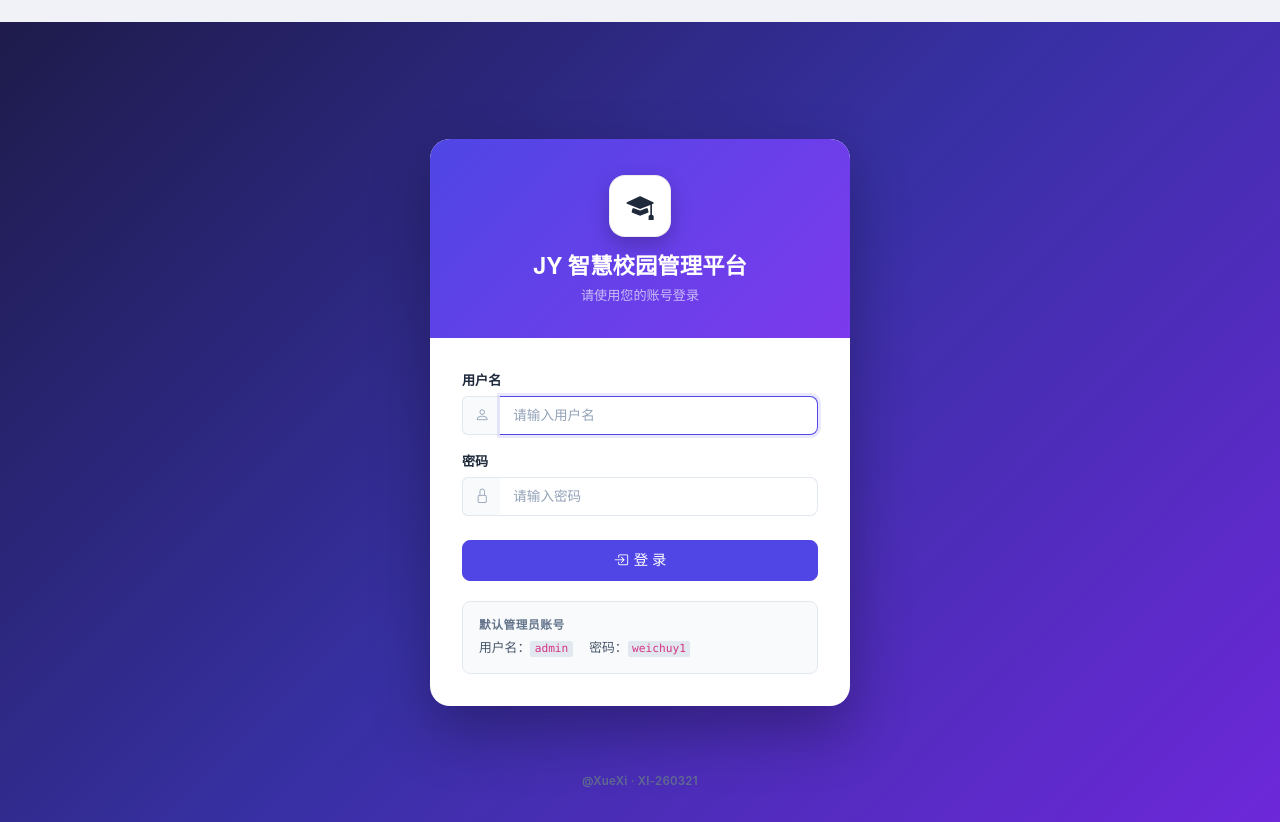
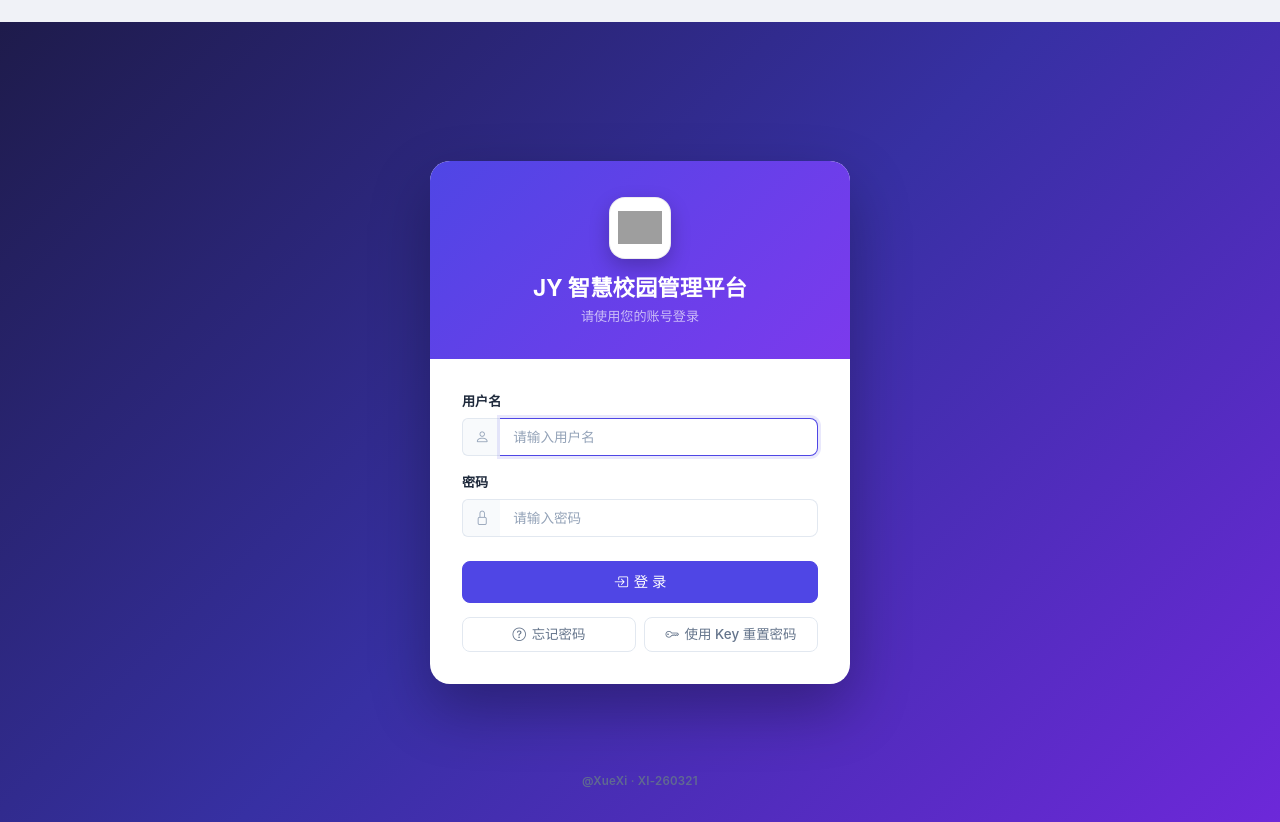
Before and after one commit to weichuyi/jystudent, a Flask app: page /login in a window 1280 px wide. Run offline with Flask 3, Linux system fonts and the light colour scheme; grey boxes are pictures that could not be loaded.

Commit message:
将登录图标替换为标志；添加密码操作
在登录页头部中，将学位帽图标替换为站点标志图片（static/images/logo.png）。删除显示默认管理员凭据的内联区块，并添加两个响应式按钮，分别链接到 forgot_password 和 reset_password_with_key 路由（样式为带图标的次要轮廓按钮）。调整新控件的间距与布局，以优化用户界面，并避免泄露默认凭据。

```diff
--- a/templates/auth/login.html
+++ b/templates/auth/login.html
@@ -5,7 +5,9 @@
 <div class="login-page">
   <div class="login-card">
     <div class="login-card-header">
-      <div class="login-icon"><i class="bi bi-mortarboard-fill"></i></div>
+      <div class="login-icon">
+        <img src="{{ url_for('static', filename='images/logo.png') }}" alt="JY Logo">
+      </div>
       <h1>JY 智慧校园管理平台</h1>
       <p>请使用您的账号登录</p>
     </div>
@@ -48,13 +50,15 @@
         </button>
       </form>
 
-      <div style="margin-top:1.25rem;padding:.85rem 1rem;background:#f8fafc;border:1px solid #e2e8f0;border-radius:.5rem">
-        <div style="font-size:.73rem;font-weight:700;color:#64748b;margin-bottom:.25rem;text-transform:uppercase;letter-spacing:.05em">默认管理员账号</div>
-        <div style="font-size:.8rem;color:#475569">
-          用户名：<code style="background:#e2e8f0;padding:.1em .4em;border-radius:.25em">admin</code>
-          　密码：<code style="background:#e2e8f0;padding:.1em .4em;border-radius:.25em">weichuy1</code>
-        </div>
+      <div class="d-flex" style="margin-top:.8rem;gap:.5rem">
+        <a href="{{ url_for('forgot_password') }}" class="btn btn-outline-secondary" style="justify-content:center;flex:1">
+          <i class="bi bi-question-circle"></i> 忘记密码
+        </a>
+        <a href="{{ url_for('reset_password_with_key') }}" class="btn btn-outline-secondary" style="justify-content:center;flex:1">
+          <i class="bi bi-key"></i> 使用 Key 重置密码
+        </a>
       </div>
+
     </div>
   </div>
 </div>
```
